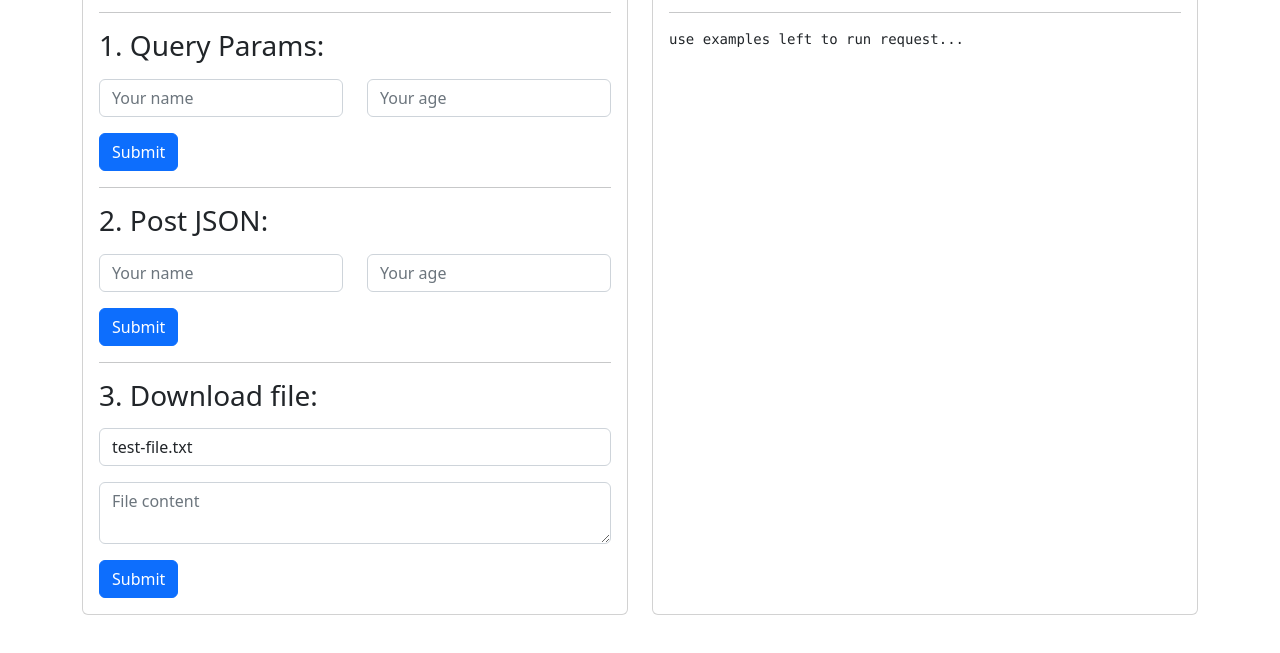
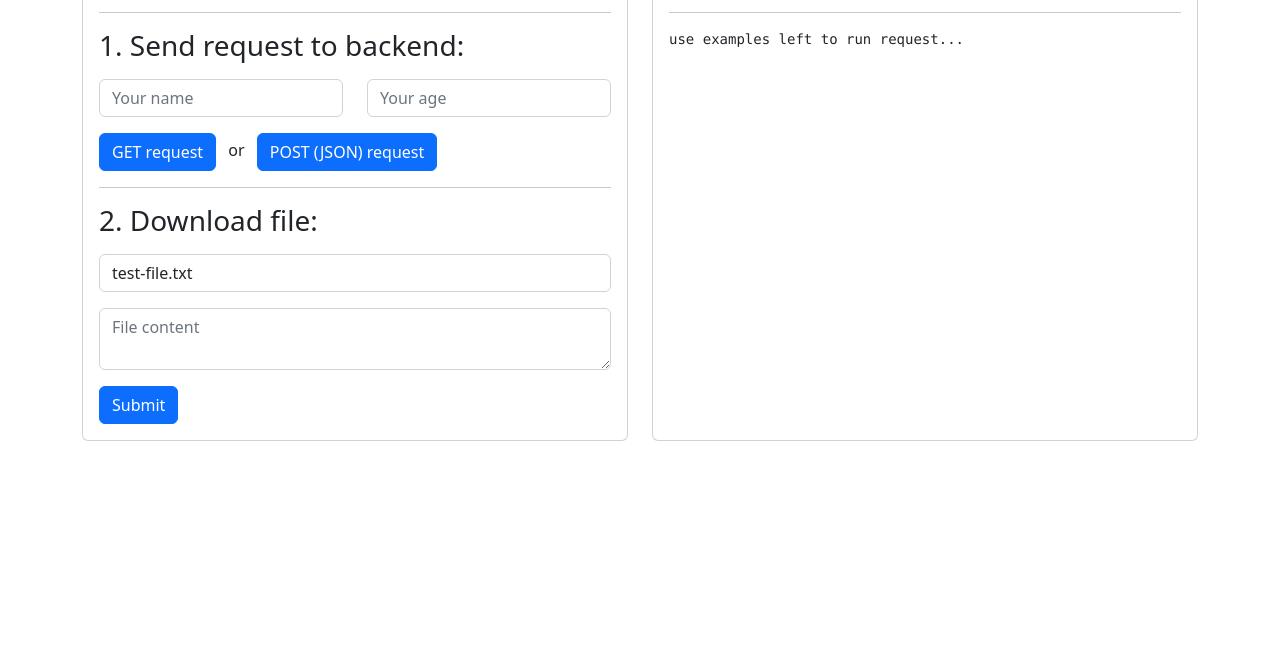
Before and after one commit to askello/nodejs-webserver, a plain HTML site: page webserver/public/index.html in a window 1280 px wide. Shown: the part 131-784 px from the top of the page. Drawn offline with nearby package versions, Linux system fonts and the light colour scheme.

Commit message:
refactor demo pages

```diff
--- a/webserver/public/index.html
+++ b/webserver/public/index.html
@@ -31,8 +31,8 @@
 
                         <hr>
 
-                        <h3 class="mb-3">1. Query Params:</h3>
-                        <form onsubmit="return runQueryParamsExample(this)">
+                        <h3 class="mb-3">1. Send request to backend:</h3>
+                        <form>
                             <div class="row">
                                 <div class="col mb-3">
                                     <input type="text" class="form-control" name="name" placeholder="Your name">
@@ -41,27 +41,14 @@
                                     <input type="number" class="form-control" name="age" placeholder="Your age">
                                 </div>
                             </div>
-                            <button class="btn btn-primary">Submit</button>
+                            <button class="btn btn-primary" onclick="return runQueryParamsExample(this.closest('form'))">GET request</button>
+                            <span class="mx-2">or</span>
+                            <button class="btn btn-primary" onclick="return runPostJsonExample(this.closest('form'))">POST (JSON) request</button>
                         </form>
 
                         <hr>
 
-                        <h3 class="mb-3">2. Post JSON:</h3>
-                        <form onsubmit="return runPostJsonExample(this)">
-                            <div class="row">
-                                <div class="col mb-3">
-                                    <input type="text" class="form-control" name="name" placeholder="Your name">
-                                </div>
-                                <div class="col mb-3">
-                                    <input type="number" class="form-control" name="age" placeholder="Your age">
-                                </div>
-                            </div>
-                            <button class="btn btn-primary">Submit</button>
-                        </form>
-
-                        <hr>
-
-                        <h3 class="mb-3">3. Download file:</h3>
+                        <h3 class="mb-3">2. Download file:</h3>
                         <form method="get" action="/demo/download-file" target="_blank">
                             <div class="row">
                                 <div class="col-12 mb-3">
```
Also changed, not shown: webserver/public/second_page.html (+7 -2 lines).
